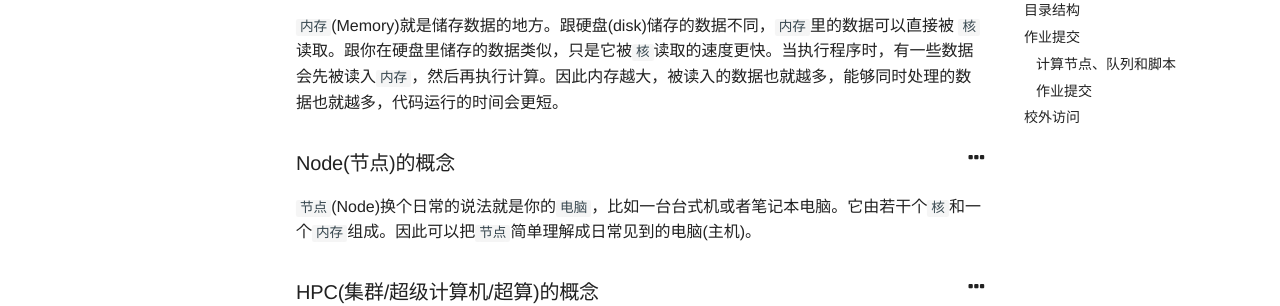
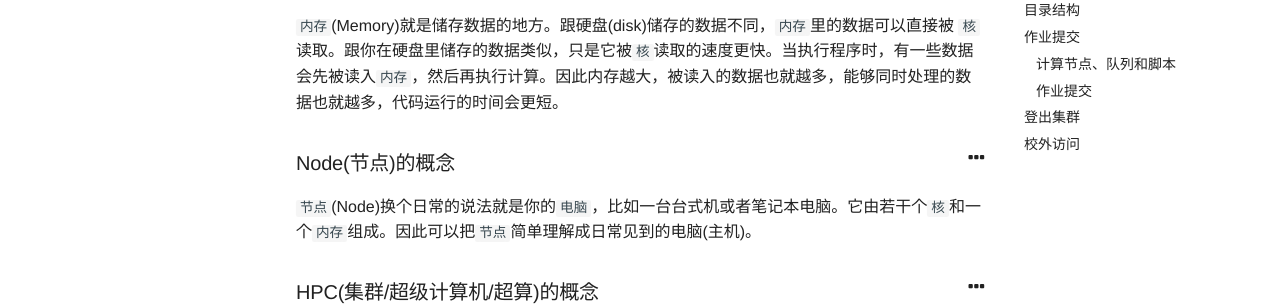
Before and after one commit to chenggroup/chenggroup.github.io, a Jekyll site: the page built from _wiki/集群使用/cluster_usage.md, in a window 1280 px wide and 900 px high. Shown: the part 434-740 px from the top of the window. Built offline with Jekyll 4.4.1, drawn with Linux system fonts in a browser that asks for light colours; some of the changed text lies outside the part shown.

Commit message:
Update cluster_usage.md

````diff
--- a/_wiki/集群使用/cluster_usage.md
+++ b/_wiki/集群使用/cluster_usage.md
@@ -70,11 +70,11 @@
 
 1. (**Windows 10/11用户推荐**)使用 WSL(Windows Subsystem for Linux)。WSL 是 Windows 10 新版的特性，可使得用户在 Windows 系统下运行命令行模式的 Ubuntu 或 OpenSUSE 等子系统。使用 WSL 的用户可直接参考 Linux 的使用方法进行操作。具体安装方式可以参考[官方教程](https://docs.microsoft.com/zh-cn/windows/wsl/install-win10)。 对于使用集群的大多数需求，WSL 1 即可满足，因此不一定需要将 WSL 1 升级到 WSL 2 。
 
-> 1. 这种方法对于图形界面（VMD、GNUPlot）等支持较差，尚需要额外的步骤配置图形界面转发，这里限于篇幅原因暂不进行介绍。如有需要请参考[这里](https://zhuanlan.zhihu.com/p/128507562)。
->
-> 2. 目前 Windows 11 已经提供了对图形界面的直接支持（[请参考](https://docs.microsoft.com/en-us/windows/wsl/tutorials/gui-apps)），但需要使用 WSL 2。
->
-> 3. 注意：由于代理机制原因，WSL 2 无法直接使用桌面端的 Easy Connect VPN服务，须设法进行端口转发。WSL 1 可以。
+  > 1. 这种方法对于图形界面（VMD、GNUPlot）等支持较差，尚需要额外的步骤配置图形界面转发，这里限于篇幅原因暂不进行介绍。如有需要请参考[这里](https://zhuanlan.zhihu.com/p/128507562)。
+  >
+  > 2. 目前 Windows 11 已经提供了对图形界面的直接支持（[请参考](https://docs.microsoft.com/en-us/windows/wsl/tutorials/gui-apps)），但需要使用 WSL 2。
+  >
+  > 3. 注意：由于代理机制原因，WSL 2 无法直接使用桌面端的 Easy Connect VPN服务，须设法进行端口转发。WSL 1 可以。
 
 2. 使用 Xshell、PuTTY 等 SSH 客户端，Windows 10 以下的用户可使用这种方式。这类 SSH 客户端可以提供较完整的 SSH 功能。关于Putty的使用[请参考](https://bicmr.pku.edu.cn/~wenzw/pages/login.html)。
 
@@ -230,6 +230,16 @@
 
 {% include alert.html type="tip" title="链接" content="更多使用教程和说明请参考：<a href='http://202.38.95.90/zlsc/pxjz/201408/W020140804352832330063.pdf'> LSF作业调度系统使用指南</a>" %}
 
+## 登出集群
+
+请在命令行中输入:
+
+```bash
+exit
+```
+
+回车即可退出登陆。
+
 ## 校外访问
 
 若为在校师生，可使用学校提供的 SSLVPN 登陆集群。
````
